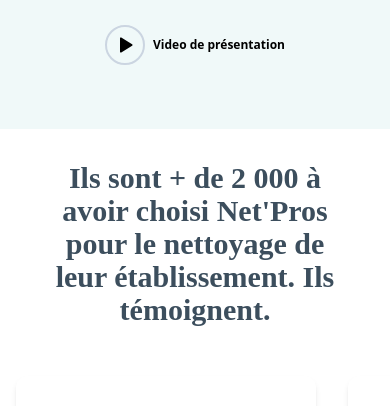
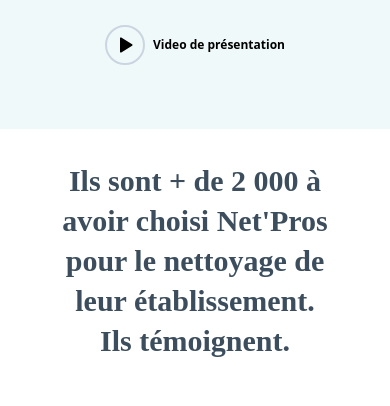
Before and after one commit to netproam/netpro, a Next.js app: page / in a window 390 px wide. Shown: the part 3100-3506 px from the top of the page. Built offline with nearby package versions, Linux system fonts and the light colour scheme.

Commit message:
inspiration de nikita netoyage pour la page temoignage

```diff
--- a/src/app/page.tsx
+++ b/src/app/page.tsx
@@ -26,7 +26,7 @@ export default function Home() {
     <div
        style={{ scrollbarWidth: "none" }}
 
-    className=" bg-slate-white  lg:px-48
+    className=" bg-white  lg:px-48
     w-full h-full
     flex flex-col justify-center items-center ">
 
--- a/src/components/CardTestimonialComponent.tsx
+++ b/src/components/CardTestimonialComponent.tsx
@@ -33,9 +33,9 @@ const CardTestimonialComponent = ({id,name,description,url}:CardTestimonalProps)
 
 
          ref={scope}
-        className="bg-white p-4 flex flex-col cursor-pointer
+        className="bg-slate-50  p-4 flex flex-col cursor-pointer
         text-black
-        shadow-md   select-none
+        shadow-md  select-none
         items-center  gap-4 rounded-xl
        w-[300px] lg:w-[350px]
        ">
--- a/src/components/section/TestimonialSection.tsx
+++ b/src/components/section/TestimonialSection.tsx
@@ -62,11 +62,10 @@ const text=`Ils sont + de 2 000 à avoir choisi Net'Pros pour le nettoyage de le
     style={{ scrollbarWidth: "none" }}
 
     className="flex flex-col h-full  justify-center items-center w-full gap-0 pt-8 ">
-          <p className=" text-[30px] leading-[33px] lg:text-[43px]   h-full  lg:leading-[48px]
-          px-10 lg:px-0
+          <p className=" text-[30px] leading-[40px] lg:text-[43px]   h-full  lg:leading-[48px]
+          px-14 lg:px-0
          lg:w-4/5 font-poppins font-semibold
-          text-center
-lg:text-[43px]   text-[#3C4E5D]">{text}</p>
+          text-center   text-[#3C4E5D]">{text}</p>
    <section
    ref={refSect}
    style={{ scrollbarWidth: "none" }}
```
